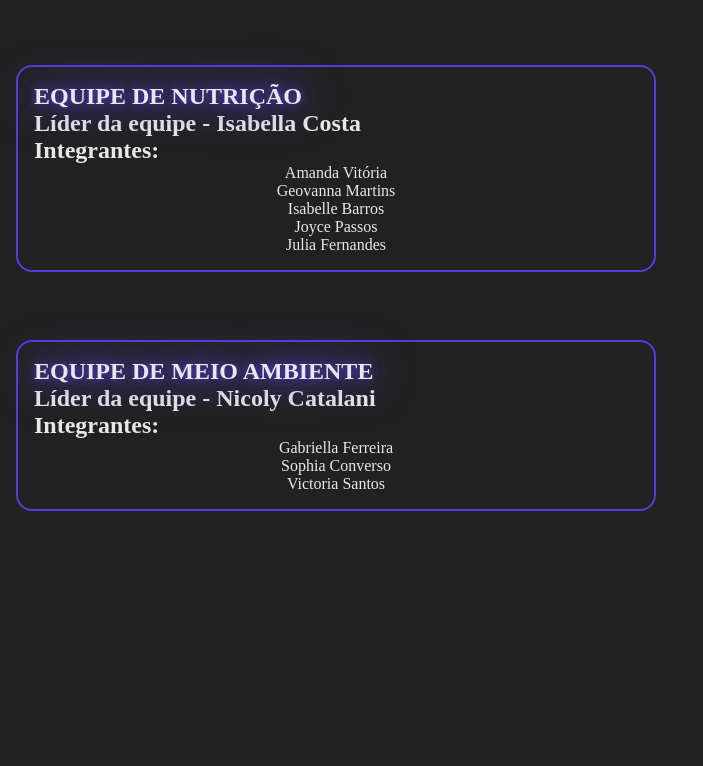
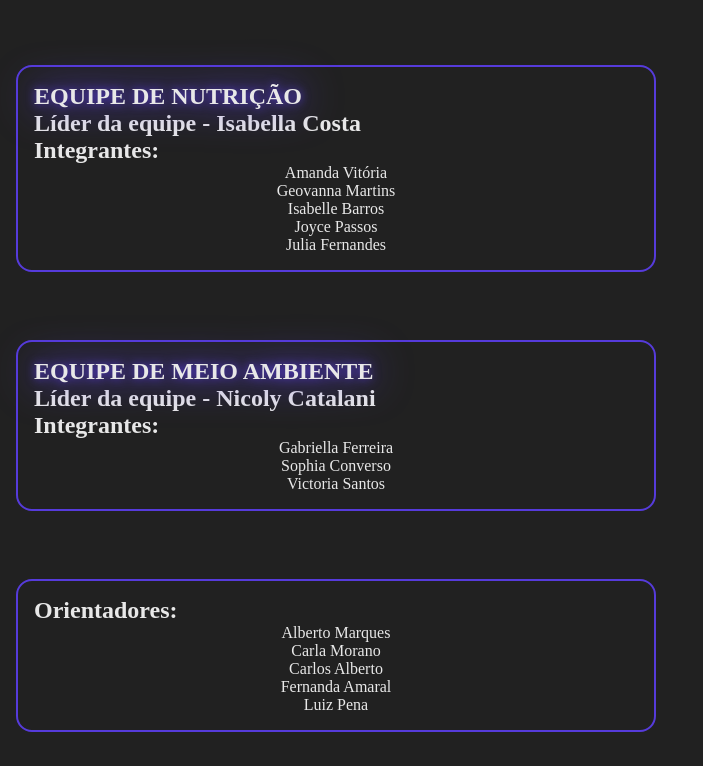
Before and after one commit to artur-al/Numads-CGTEC, a plain HTML site: page contatos.html in a window 1280 px wide. Shown: the part 350-1116 px from the top of the page, without its empty margins (0-703 px from the left). Before the commit the page ends 861 px from the top, so only its background shows below. Drawn offline with Linux system fonts and the light colour scheme; a web font is replaced by a local one.

Commit message:
Update contatos.html

```diff
--- a/contatos.html
+++ b/contatos.html
@@ -63,7 +63,20 @@
                     <a aria-label="Chat on WhatsApp" href="https://wa.me/5511961271900/?text=Olá%20fiquei%20interresado%20na%20NUMADS"  target="_blank"><p>Victoria Santos</p></a>
                 </center>
             </div>
+        </section><br><br>
+        <section class="ds">
+            <div class="box">
+                    <h2>Orientadores: </h2>
+                    <center>
+                        <p>Alberto Marques</p>
+                        <p>Carla Morano</p>
+                        <p>Carlos Alberto</p>
+                        <p>Fernanda Amaral</p>
+                        <p>Luiz Pena</p>
+                    </center>
+            </div>
         </section>
+        <br>
     </main>
 </body>
 </html>
```
